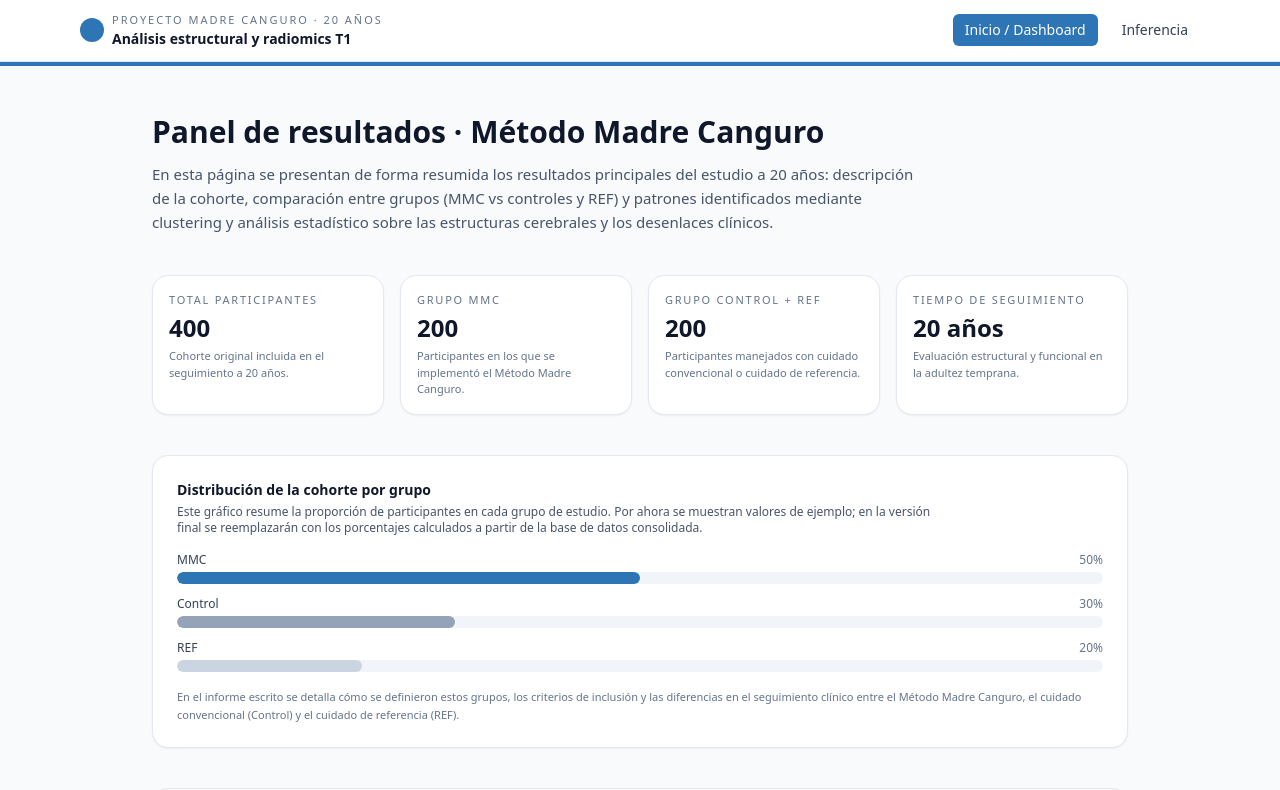
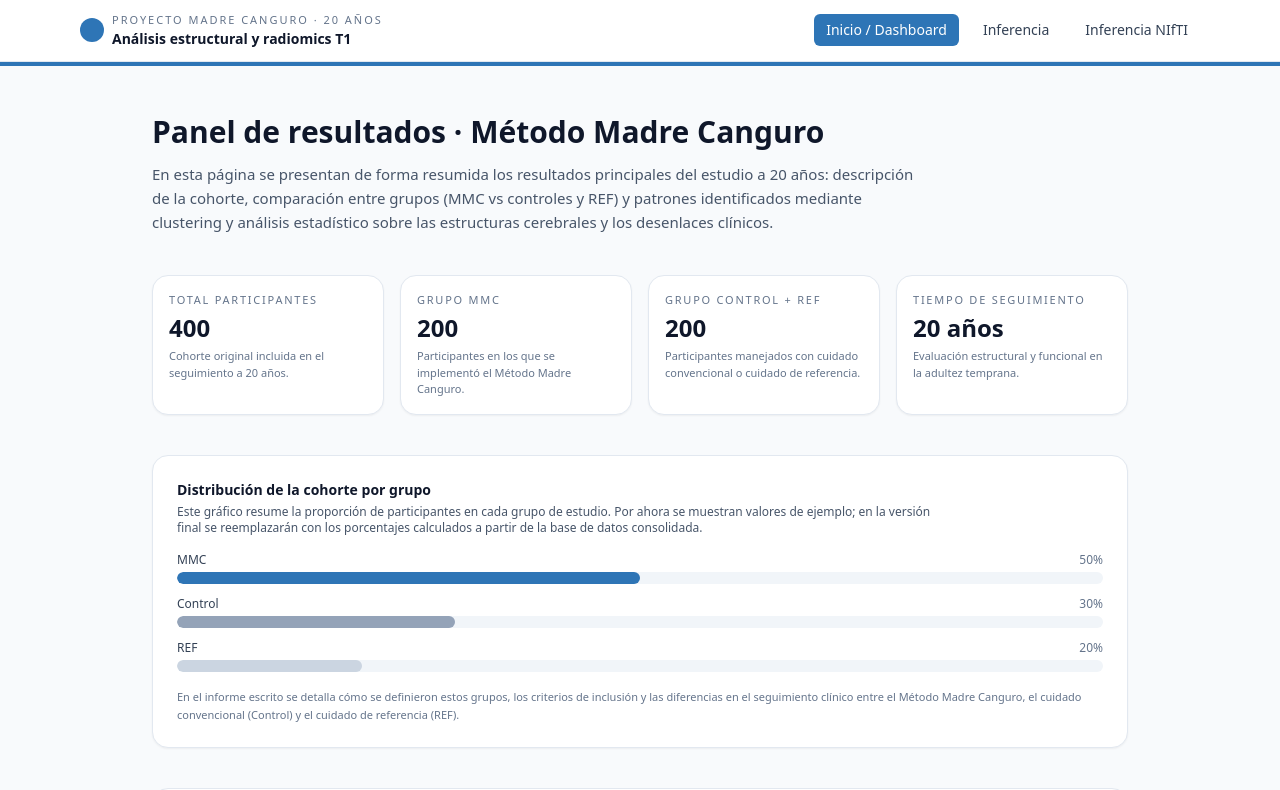
Before and after one commit to G4br13l4Maths/App_Proyecto_canguro, a React (Vite) app in the folder front/: page / in a window 1280 px wide. Shown: the top 790 px of the page. Built offline with nearby package versions, Linux system fonts and the light colour scheme.

Commit message:
Add route for InferenciaNii page

```diff
--- a/front/src/App.jsx
+++ b/front/src/App.jsx
@@ -1,6 +1,7 @@
 import { Routes, Route, NavLink } from "react-router-dom";
 import Home from "./pages/Home";
 import Inferencia from "./pages/Inferencia";
+import InferenciaNii from "./pages/InferenciaNii";
 import "./App.css"; // si no tienes App.css, puedes borrar esta línea
 
 const KMC_BLUE = "#2e75b6";
@@ -41,6 +42,9 @@ function App() {
             <NavLink to="/inferencia" className={navLinkClasses}>
               Inferencia
             </NavLink>
+            <NavLink to="/inferencia-nii" className={navLinkClasses}>
+              Inferencia NIfTI
+            </NavLink>
           </nav>
         </div>
       </header>
@@ -50,6 +54,7 @@ function App() {
         <Routes>
           <Route path="/" element={<Home />} />
           <Route path="/inferencia" element={<Inferencia />} />
+          <Route path="/inferencia-nii" element={<InferenciaNii />} />
         </Routes>
       </main>
     </div>
```
